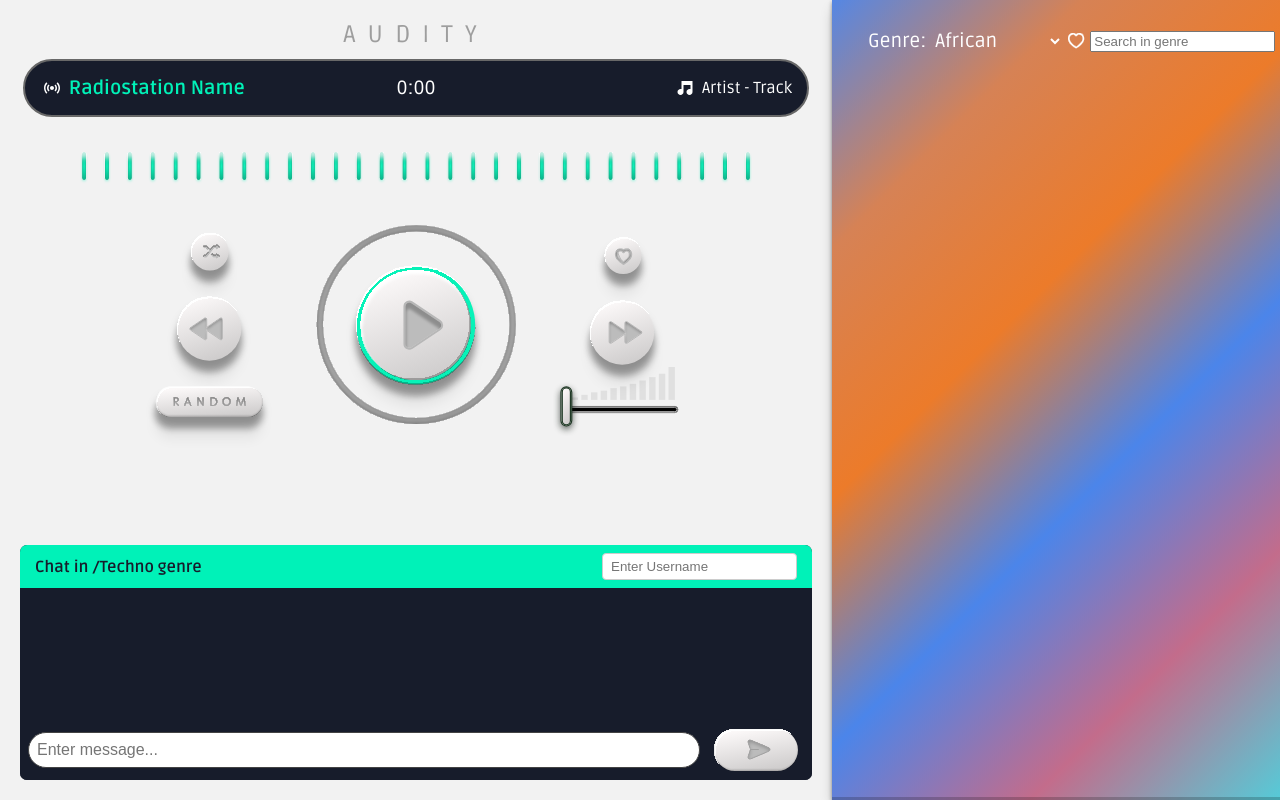
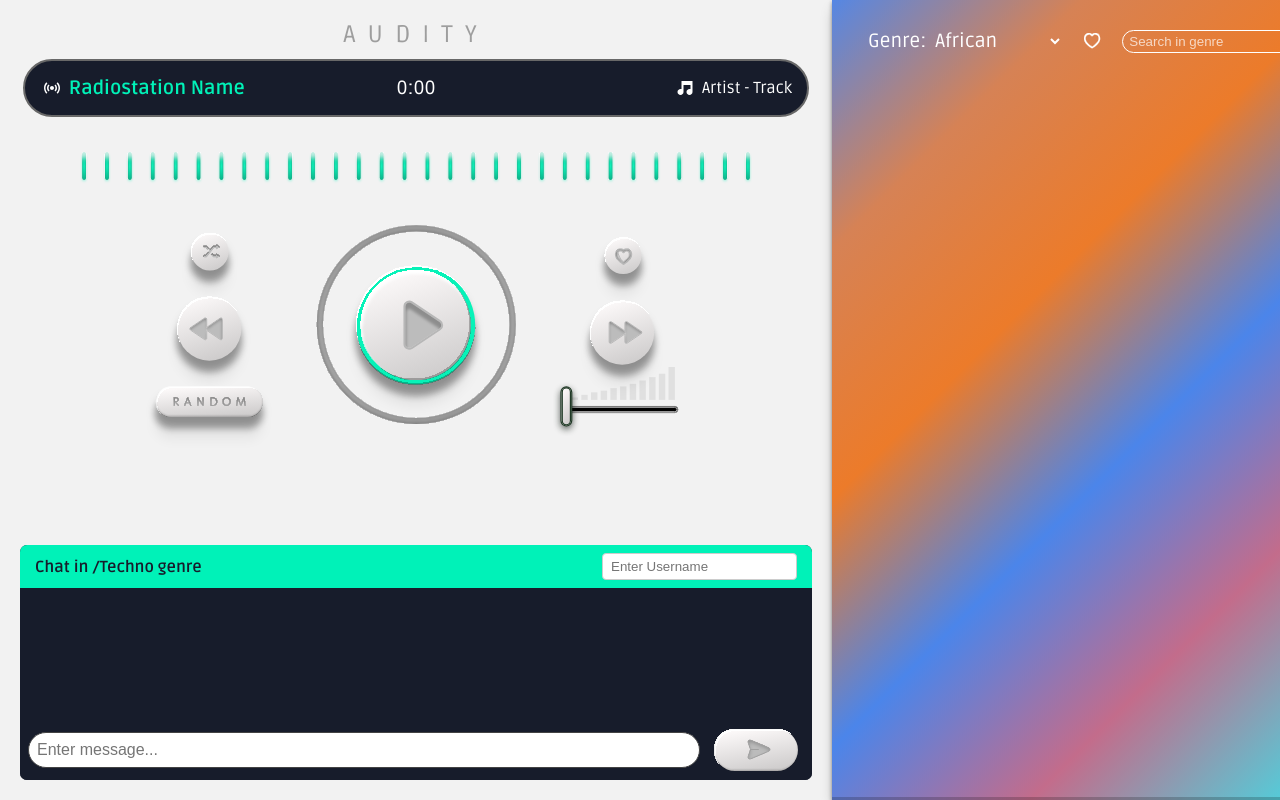
Before and after one commit to wadadawadada/fony, a plain HTML site: page index.html in a window 1280 px wide. Drawn offline with Linux system fonts and the light colour scheme.

Commit message:
bug fixes

```diff
--- a/styles.css
+++ b/styles.css
@@ -216,6 +216,21 @@ svg {
     outline: none;
     cursor: pointer;
 }
+
+.genre-search {
+    border-radius: 50px;
+    padding: 3px;
+    border: 1px solid #ffffff;
+    background-color: rgba(20, 255, 200, 0);
+    margin-left: 1rem;
+}
+
+.genre-search::placeholder {
+    color: rgba(255, 255, 255, 0.7);
+    padding-left: 3px;
+}
+
+
 .playlist-area {
     flex: 1;
     border-radius: 12px;
@@ -265,7 +280,7 @@ svg {
 }
 #playlist li:hover {
     background-color: #00F2B8;
-    color: #171C2B;
+    color: #ffffff;
     scale: 1.02;
     transition: all 0.3s ease-in-out;
 }
@@ -300,6 +315,8 @@ svg {
 .favorites-filter-icon {
   filter: brightness(0) invert(1); /* Make icon white */
   transition: filter 0.3s ease;
+  margin-left: 1rem;
+  cursor: pointer;
 }
 .favorites-filter-icon.active {
   /* Approximate filter to change the icon color to #07F2B8 */
```
